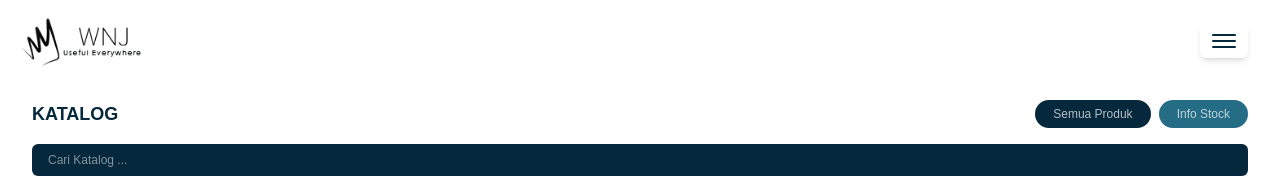
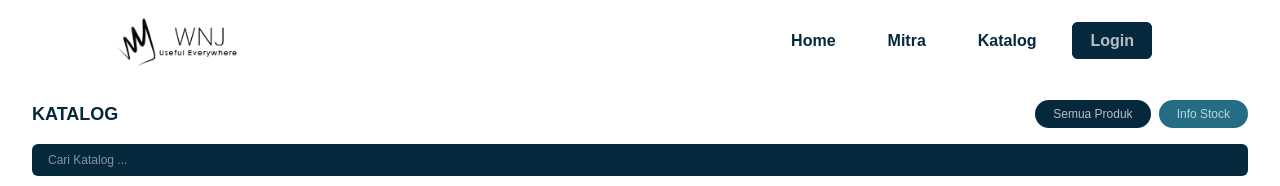
Before and after one commit to ranggadchya/wanoja, a website: page katalog.html in a window 1280 px wide. Shown: the top 186 px of the page. Drawn offline with nearby package versions, Linux system fonts and the light colour scheme.

```diff
--- a/katalog.html
+++ b/katalog.html
@@ -13,7 +13,7 @@
   <body>
     <!-- Header Start -->
     <header
-      class="absolute top-0 left-0 z-10 flex flex-col flex-wrap w-full items-center bg-transparent"
+      class="absolute top-0 left-0 z-10 flex flex-col flex-wrap w-full items-center bg-transparent lg:px-24"
     >
       <div class="container py-3">
         <div class="relative flex items-center justify-between">
@@ -27,7 +27,7 @@
               id="hamburger"
               name="hamburger"
               type="button"
-              class="absolute flex flex-col right-4 px-3 py-2 justify-end rounded-md overflow-hidden shadow-md"
+              class="absolute flex lg:hidden flex-col right-4 px-3 py-2 justify-end rounded-md overflow-hidden shadow-md"
             >
               <span class="hamburger origin-top-right"></span>
               <span class="hamburger"></span>
@@ -35,6 +35,38 @@
             </button>
           </div>
           <!-- Hamburger End -->
+
+          <!-- Navbar Desktop Start -->
+          <nav class="bg-transparent hidden lg:flex">
+            <div class="container">
+              <ul class="flex gap-5">
+                <li>
+                  <a href="index.html" class="nav-link-desktop">
+                    <span>Home</span>
+                  </a>
+                </li>
+                <li>
+                  <a href="mitra.html" class="nav-link-desktop">
+                    <span>Mitra</span>
+                  </a>
+                </li>
+                <li>
+                  <a href="katalog.html" class="nav-link-desktop">
+                    <span>Katalog</span>
+                  </a>
+                </li>
+                <li>
+                  <a
+                    href="login.html"
+                    class="text-primary/70 font-semibold px-4 py-2 bg-secondary border-2 border-secondary rounded-md hover:bg-transparent hover:text-secondary transition duration-300 ease-in-out"
+                  >
+                    Login
+                  </a>
+                </li>
+              </ul>
+            </div>
+          </nav>
+          <!-- Navbar Desktop End -->
         </div>
       </div>
 
```
Also changed, not shown: index.html (+11 -7 lines), mitra.html (+34 -2 lines), src/style.css.
